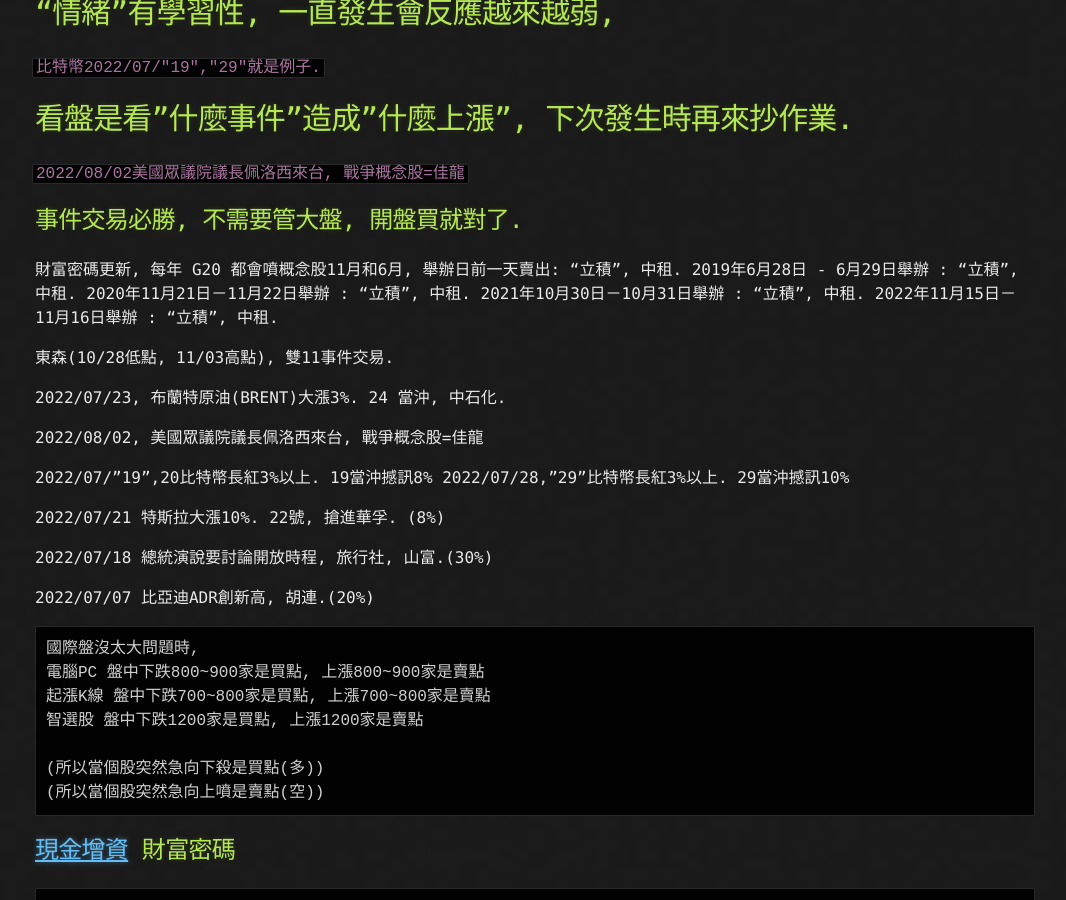
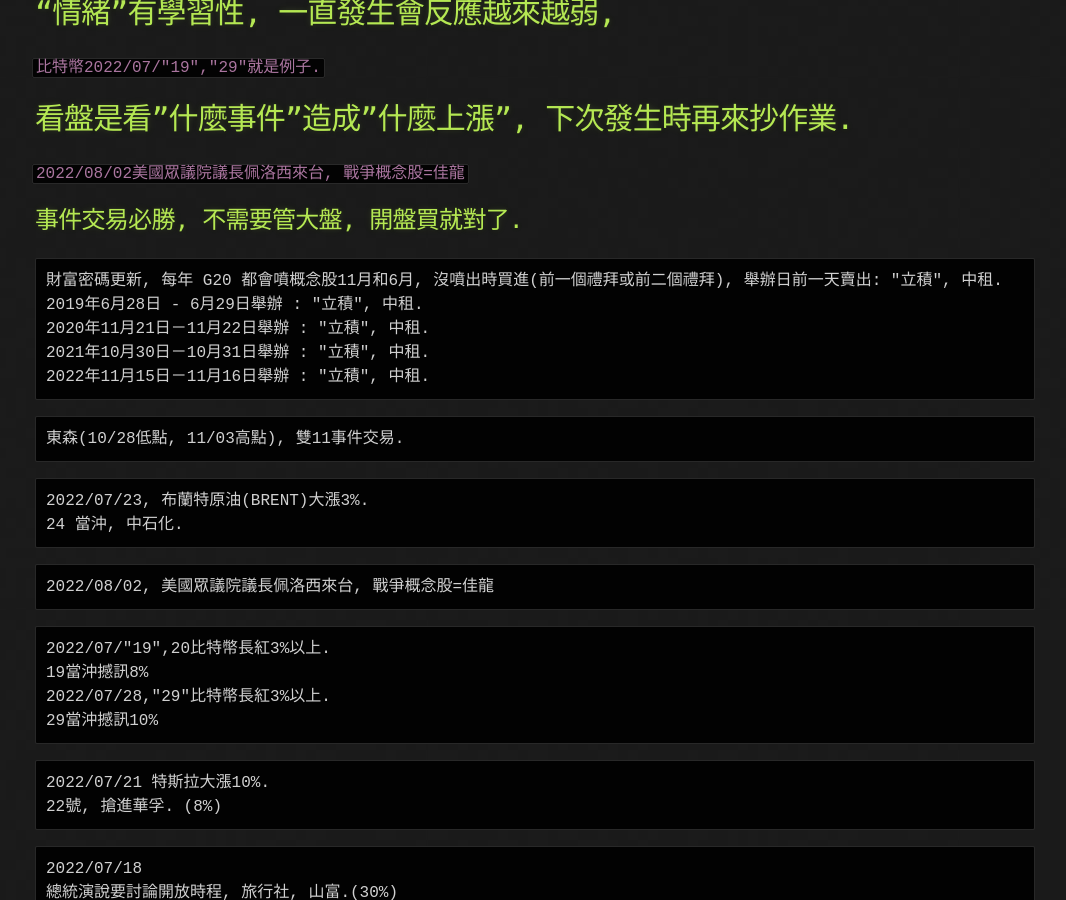
Before and after one commit to lepg5487/Stock_God, a Jekyll site: the page built from experience.md, in a window 1280 px wide and 900 px high, scrolled down 455 px. Shown: the whole window, without its empty margins (105-1171 px from the left). Built offline with Jekyll 4.4.1, drawn with Linux system fonts in a browser that asks for light colours; our own code applies the rules of GitHub Pages for plain Markdown files.

Commit message:
Update experience.md

````diff
--- a/experience.md
+++ b/experience.md
@@ -12,33 +12,41 @@
 `2022/08/02美國眾議院議長佩洛西來台, 戰爭概念股=佳龍`
 ## 事件交易必勝, 不需要管大盤, 開盤買就對了.
 
-財富密碼更新, 每年 G20 都會噴概念股11月和6月, 舉辦日前一天賣出: "立積", 中租.
+```
+財富密碼更新, 每年 G20 都會噴概念股11月和6月, 沒噴出時買進(前一個禮拜或前二個禮拜), 舉辦日前一天賣出: "立積", 中租.
 2019年6月28日 - 6月29日舉辦 : "立積", 中租.
 2020年11月21日－11月22日舉辦 : "立積", 中租.
 2021年10月30日－10月31日舉辦 : "立積", 中租.
 2022年11月15日－11月16日舉辦 : "立積", 中租.
-
+```
+```
 東森(10/28低點, 11/03高點), 雙11事件交易.
-
+```
+```
 2022/07/23, 布蘭特原油(BRENT)大漲3%.
 24 當沖, 中石化.
-
+```
+```
 2022/08/02, 美國眾議院議長佩洛西來台, 戰爭概念股=佳龍
-
+```
+```
 2022/07/"19",20比特幣長紅3%以上.
 19當沖撼訊8%
 2022/07/28,"29"比特幣長紅3%以上.
 29當沖撼訊10%
-
+```
+```
 2022/07/21 特斯拉大漲10%.
 22號, 搶進華孚. (8%)
-
+```
+```
 2022/07/18
 總統演說要討論開放時程, 旅行社, 山富.(30%)
-
+```
+```
 2022/07/07
 比亞迪ADR創新高, 胡連.(20%)
-
+```
 ```
 國際盤沒太大問題時,
 電腦PC 盤中下跌800~900家是買點, 上漲800~900家是賣點
````
